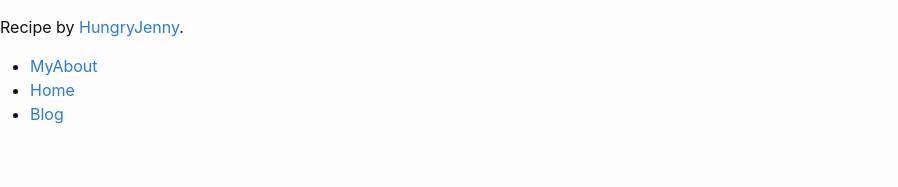
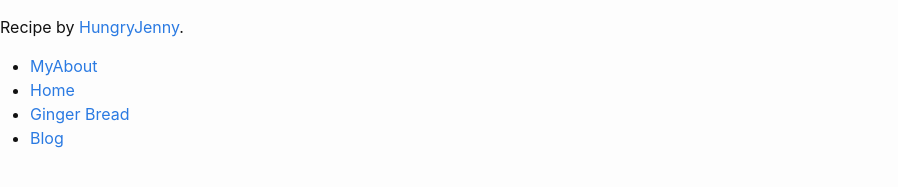
Before and after one commit to NishanthVAnand/test-website, a Jekyll site: the page built from gingerbread.md, in a window 1280 px wide. Shown: the part 603-790 px from the top of the page, without its empty margins (0-898 px from the left). Built offline with Jekyll 4.4.1, drawn with Linux system fonts in a browser that asks for light colours.

Commit message:
changed blog

```diff
--- a/_includes/navigation.html
+++ b/_includes/navigation.html
@@ -2,6 +2,7 @@
     <ul>
         <li><a href="{{ site.baseurl }}/about">MyAbout</a></li>
         <li><a href="{{ site.baseurl }}/">Home</a></li>
+        <li><a href="{{ site.baseurl }}/gingerbread">Ginger Bread</a></li>
         <li><a href="{{ site.baseurl }}/blog/">Blog</a></li>
     </ul>
 </nav>
```
